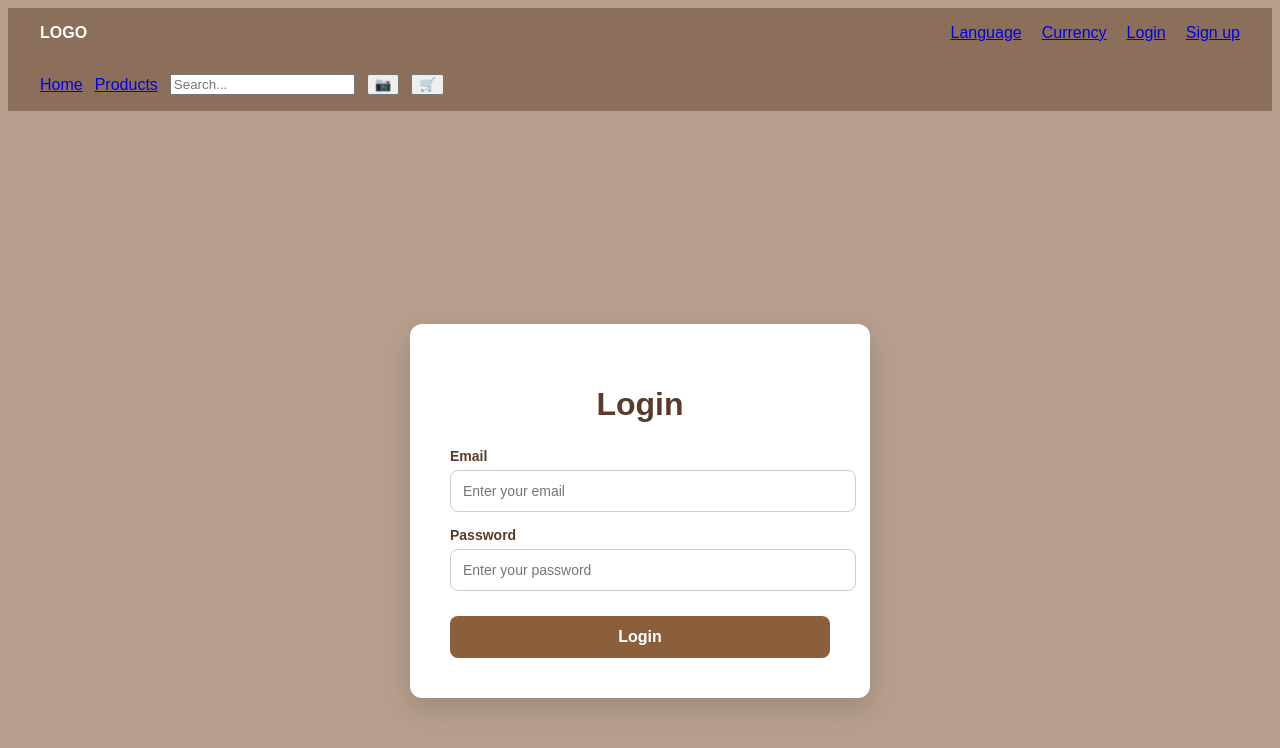
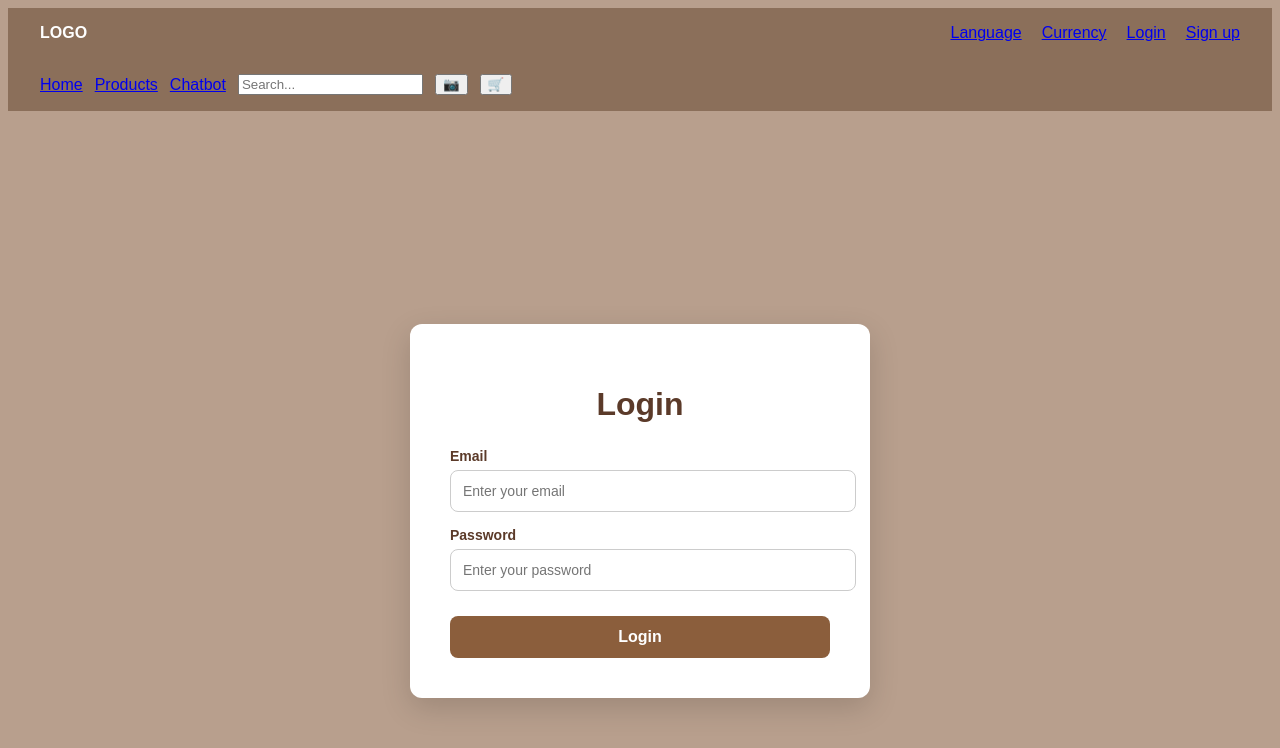
Before and after one commit to MechaPichanon/Kevin-Web-Shopping, a Next.js app in the folder frontend/: page /login in a window 1280 px wide. Shown: the top 748 px of the page. Built offline with nearby package versions, Linux system fonts and the light colour scheme.

Commit message:
MergeChatbotFrontendAttempt2

```diff
--- a/frontend/components/navbarsub.tsx
+++ b/frontend/components/navbarsub.tsx
@@ -13,6 +13,8 @@ export default function Navbarsub() {
             <div style={{ display: "flex", gap: 12,  alignItems: "center" }}>
                 <Link href="/">Home</Link>
                 <Link href="/products">Products</Link>
+                <Link href="http://127.0.0.1:8000/docs">Chatbot</Link>
+
                 <input placeholder="Search..." />
                 <button>📷</button>
                 <button>🛒</button>
```
